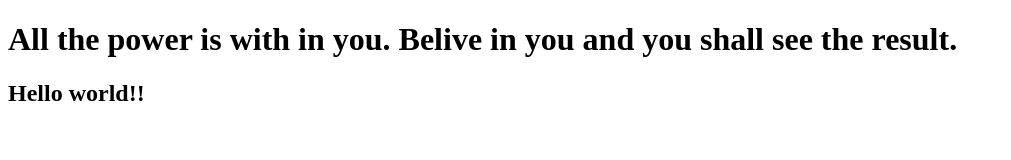
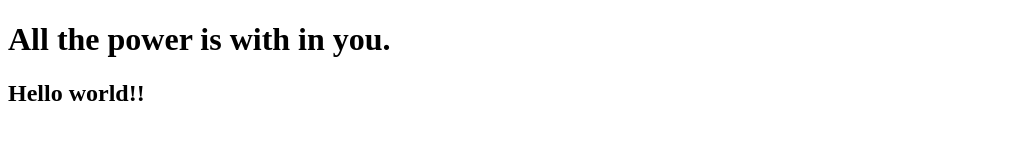
Before and after one commit to AshayFernandes/athh, a plain HTML site: page index.html in a window 1280 px wide. Shown: the whole page, without its empty margins (0-1011 px from the left). Drawn offline with Linux system fonts and the light colour scheme.

Commit message:
updated h1 from local git

```diff
--- a/index.html
+++ b/index.html
@@ -7,7 +7,7 @@
 </head>
 <body>
 
-    <h1>All the power is with in you. Belive in you and you shall see the result.</h1>
+    <h1>All the power is with in you. </h1>
     <h2>Hello world!!</h2>
 </body>
 </html>
```
